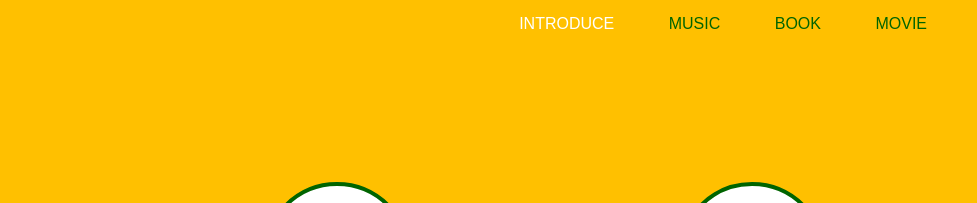
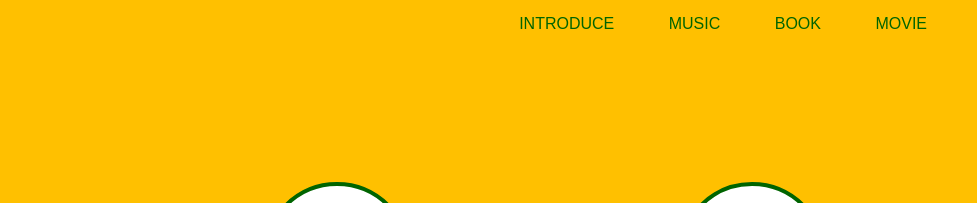
Before and after one commit to nyajin/Freeculture, a plain HTML site: page index.html in a window 1280 px wide. In both pictures the pointer is over the link "INTRODUCE". Shown: the top 203 px of the page, 303-1280 px from the left. Drawn offline with Linux system fonts and the light colour scheme.

Commit message:
Update index.html

```diff
--- a/index.html
+++ b/index.html
@@ -44,13 +44,13 @@
             margin-right:50px;
         }
         .menu a:hover {
-            color: white;
+            color: black;
         }
         .menu a[href="introduce.html"] {
             color: black;
         }
         .menu a:hover[href="introduce.html"] {
-            color: white;
+            color: darkgreen;
         }
         /* 컨텐츠 섹션 스타일 */
         .content {
```
